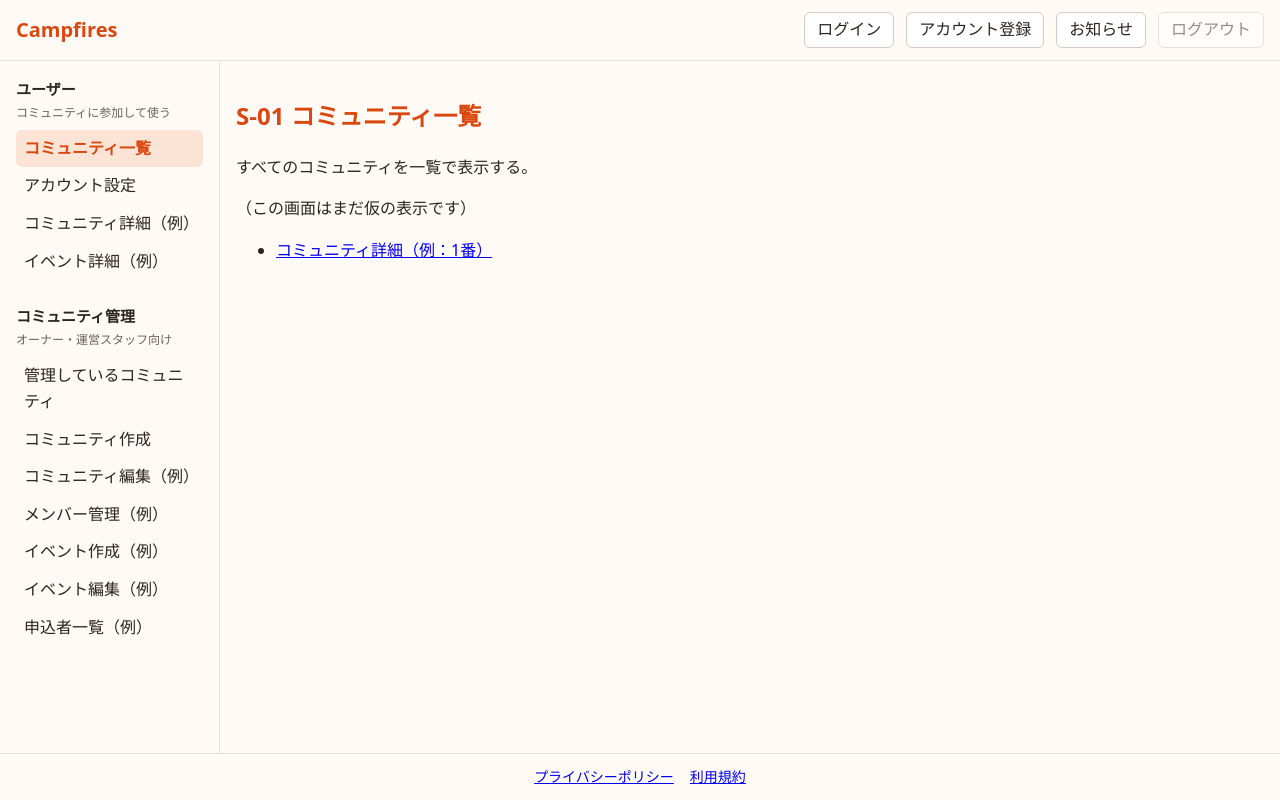
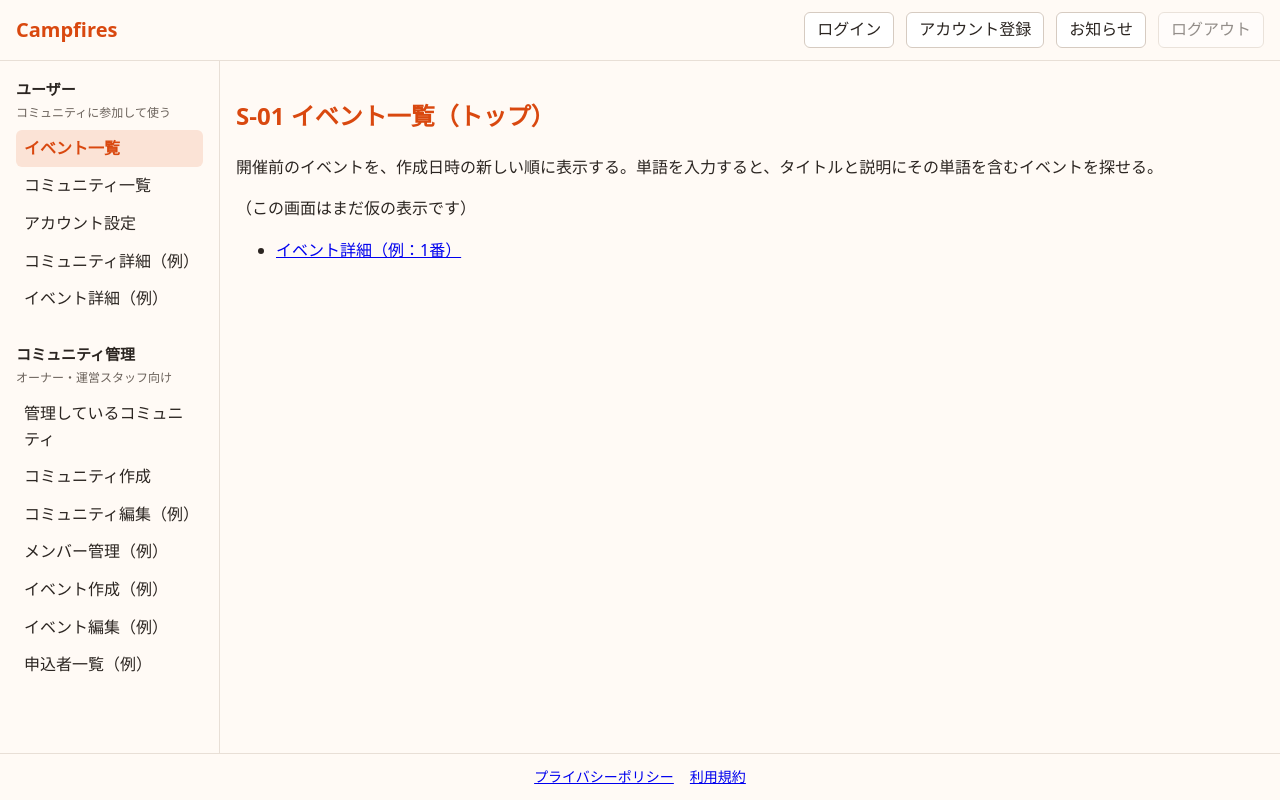
Before and after one commit to doryu0-04092/Campfires, a React (Vite) app in the folder frontend/: page / in a window 1280 px wide. Built offline with nearby package versions, Linux system fonts and the light colour scheme.

Commit message:
feat: トップをイベント一覧にし、コミュニティ一覧を追加 (#14)

```diff
--- a/frontend/src/components/Layout.tsx
+++ b/frontend/src/components/Layout.tsx
@@ -22,7 +22,7 @@ function Layout() {
     <div className={styles.page}>
       {/* 画面上部のメニュー（全画面共通） */}
       <header className={styles.header}>
-        {/* ロゴ：押すとコミュニティ一覧（S-01）に戻る */}
+        {/* ロゴ：押すとトップのイベント一覧（S-01）に戻る */}
         <Link to="/" className={styles.logo}>
           Campfires
         </Link>
--- a/frontend/src/components/PlaceholderPage.tsx
+++ b/frontend/src/components/PlaceholderPage.tsx
@@ -30,7 +30,7 @@ type PlaceholderPageProps = {
 function PlaceholderPage({ screenId, title, description, links = [] }: PlaceholderPageProps) {
   return (
     <section>
-      {/* 例：「S-01 コミュニティ一覧」 */}
+      {/* 例：「S-01 イベント一覧（トップ）」 */}
       <h1>
         {screenId} {title}
       </h1>
--- a/frontend/src/components/Sidebar.tsx
+++ b/frontend/src/components/Sidebar.tsx
@@ -37,8 +37,9 @@ type MenuGroup = {
 
 // 「ユーザー」のまとまり。番号がなくても開ける利用者の画面を並べる
 const userItems: MenuItem[] = [
-  { to: '/', label: 'コミュニティ一覧' },       // S-01
-  { to: '/account', label: 'アカウント設定' },  // S-12
+  { to: '/', label: 'イベント一覧' },                  // S-01
+  { to: '/communities', label: 'コミュニティ一覧' },   // S-17
+  { to: '/account', label: 'アカウント設定' },         // S-12
 ]
 
 // 「コミュニティ管理」のまとまり。番号がなくても開ける管理の画面を並べる
--- a/frontend/src/pages/CommunityListPage.tsx
+++ b/frontend/src/pages/CommunityListPage.tsx
@@ -1,6 +1,7 @@
 /**
- * 【役割】S-01「コミュニティ一覧」の画面。URL は /
- * 【なぜ必要か】docs/screens.md で決めた画面の1つ。
+ * 【役割】S-17「コミュニティ一覧」の画面。URL は /communities
+ * 【なぜ必要か】すべてのコミュニティを探せるようにするため。
+ * トップの画面（S-01）はイベントの一覧なので、まだイベントを開いていないコミュニティは、ここから見つける。
  * 今は仮の表示だけを置いている。中身は、画面を1つずつ作るときに書く。
  */
 
@@ -13,13 +14,11 @@ import PlaceholderPage from '../components/PlaceholderPage'
 function CommunityListPage() {
   return (
     <PlaceholderPage
-      screenId="S-01"
+      screenId="S-17"
       title="コミュニティ一覧"
-      description="すべてのコミュニティを一覧で表示する。"
+      description="すべてのコミュニティを、作成日時の新しい順に表示する。"
       // 動作確認のため、この画面から移動できる画面へのリンクを置く
-      links={[
-        { to: '/communities/1', label: 'コミュニティ詳細（例：1番）' },
-      ]}
+      links={[{ to: '/communities/1', label: 'コミュニティ詳細（例：1番）' }]}
     />
   )
 }
--- /dev/null
+++ b/frontend/src/pages/EventListPage.tsx
@@ -0,0 +1,27 @@
+/**
+ * 【役割】S-01「イベント一覧（トップ）」の画面。URL は /
+ * 【なぜ必要か】アプリを開いて最初に表示される画面。開催前のイベントを一覧で表示し、検索もここで行う。
+ * 表示の並び順や検索のルールは、要件定義書の「5.8 イベント一覧と検索」で決めている。
+ * 今は仮の表示だけを置いている。検索欄と一覧は、画面を1つずつ作るときに書く。
+ */
+
+// まだ中身を作っていない画面に、仮の表示を出すための部品
+import PlaceholderPage from '../components/PlaceholderPage'
+
+/**
+ * 【何のため】イベント一覧（トップ）の画面を表示する。
+ */
+function EventListPage() {
+  return (
+    <PlaceholderPage
+      screenId="S-01"
+      title="イベント一覧（トップ）"
+      description="開催前のイベントを、作成日時の新しい順に表示する。単語を入力すると、タイトルと説明にその単語を含むイベントを探せる。"
+      // 動作確認のため、この画面から移動できる画面へのリンクを置く
+      links={[{ to: '/communities/1/events/1', label: 'イベント詳細（例：1番）' }]}
+    />
+  )
+}
+
+// 画面の対応表（src/router.tsx）から読み込めるようにする
+export default EventListPage
--- a/frontend/src/pages/NotFoundPage.tsx
+++ b/frontend/src/pages/NotFoundPage.tsx
@@ -18,7 +18,7 @@ function NotFoundPage() {
       description="指定された URL の画面はありません。"
       // 動作確認のため、この画面から移動できる画面へのリンクを置く
       links={[
-        { to: '/', label: 'コミュニティ一覧へ戻る' },
+        { to: '/', label: 'トップへ戻る' },
       ]}
     />
   )
--- a/frontend/src/router.tsx
+++ b/frontend/src/router.tsx
@@ -10,6 +10,7 @@ import { createBrowserRouter } from 'react-router'
 import Layout from './components/Layout'
 // 各画面。docs/screens.md のまとまり（利用者・管理・共通）ごとに並べている
 // 利用者の画面
+import EventListPage from './pages/EventListPage'
 import CommunityListPage from './pages/CommunityListPage'
 import CommunityDetailPage from './pages/CommunityDetailPage'
 import EventDetailPage from './pages/EventDetailPage'
@@ -44,7 +45,8 @@ export const router = createBrowserRouter([
     children: [
       // ---------- 利用者の画面 ----------
       // index: true は「親と同じ URL（/）のときに表示する画面」という意味
-      { index: true, Component: CommunityListPage },                                     // S-01
+      { index: true, Component: EventListPage },                                         // S-01
+      { path: 'communities', Component: CommunityListPage },                             // S-17
       { path: 'communities/:communityId', Component: CommunityDetailPage },              // S-05
       { path: 'communities/:communityId/events/:eventId', Component: EventDetailPage },  // S-09
       { path: 'account', Component: AccountSettingsPage },                               // S-12
```
